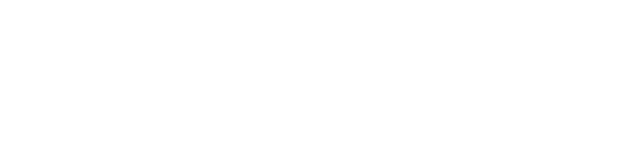
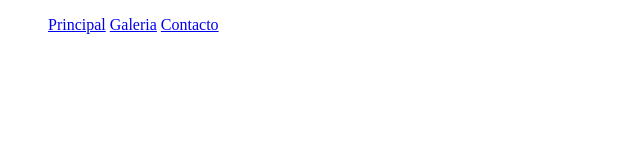
Before and after one commit to Luis9044/Practica_Clase, a plain HTML site: page galerias.html in a window 1280 px wide. Shown: the whole page, without its empty margins (0-640 px from the left). Drawn offline with Linux system fonts and the light colour scheme.

Commit message:
add update

```diff
--- a/galerias.html
+++ b/galerias.html
@@ -7,6 +7,10 @@
     <title>Document</title>
 </head>
 <body>
-
+    <ul>
+        <il><a href="index.html">Principal</a></il>
+        <il><a href="galerias.html">Galeria</a></il>
+        <il><a href="prueba.html">Contacto</a></il>
+    </ul>
 </body>
 </html>
```
Also changed, not shown: index.html (+1 -1 lines), prueba.html (+1 -1 lines).
